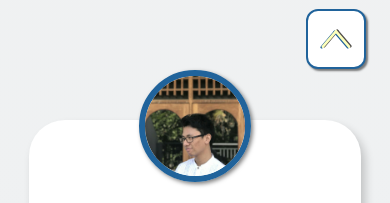
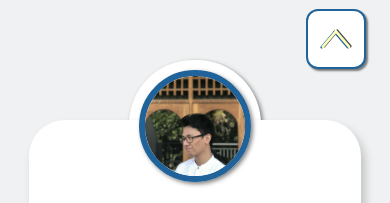
Before and after one commit to muktiwbw/muktiwbw.github.io, a plain HTML site: page index.html in a window 390 px wide. Shown: the part 727-930 px from the top of the page. Drawn offline with nearby package versions, Linux system fonts and the light colour scheme.

Commit message:
Added role image white border

```diff
--- a/assets/css/styles.css
+++ b/assets/css/styles.css
@@ -437,6 +437,19 @@ footer {
     margin-top: -136px;
   }
 
+  .summary-img::before {
+    content: "";
+    position: absolute;
+    z-index: -1;
+    width: 132px;
+    height: 132px;
+    margin-left: -10px;
+    margin-top: -23px;
+    border-radius: 64px;
+    background-color: var(--white-color);
+    box-shadow: 2px 2px 4px rgba(0, 0, 0, .5);
+  }
+
   .summary-img img {
     width: 112px;
     border: solid 6px var(--primary-color);
```
